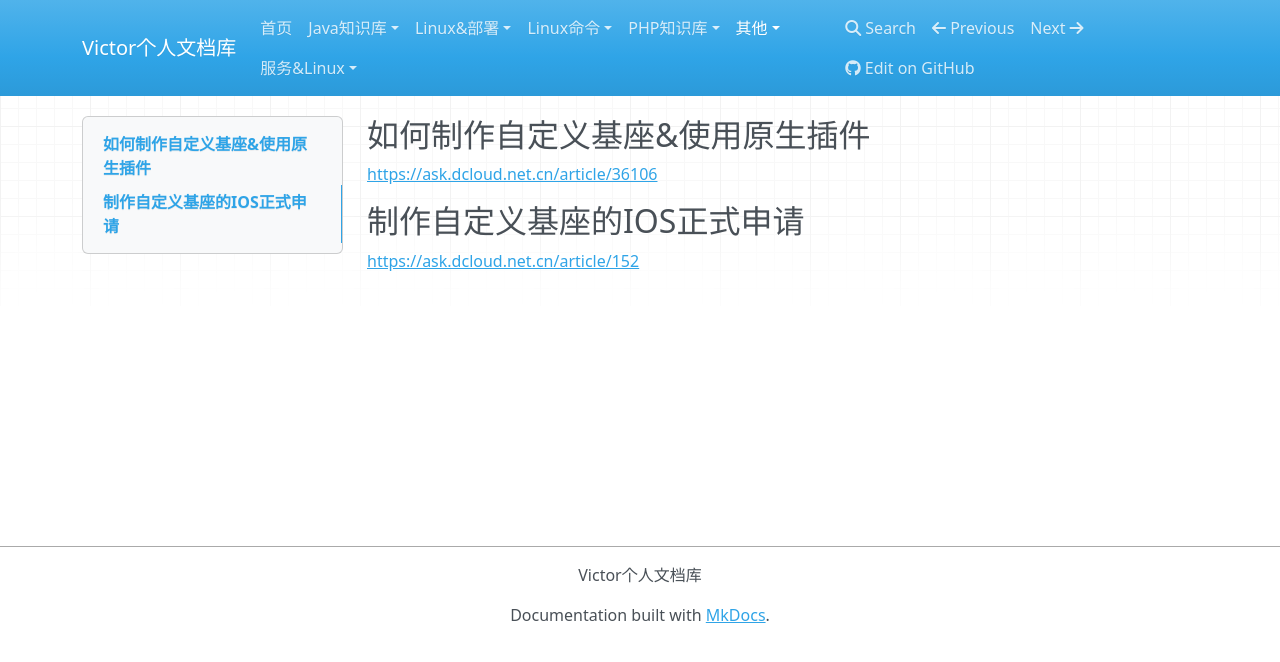
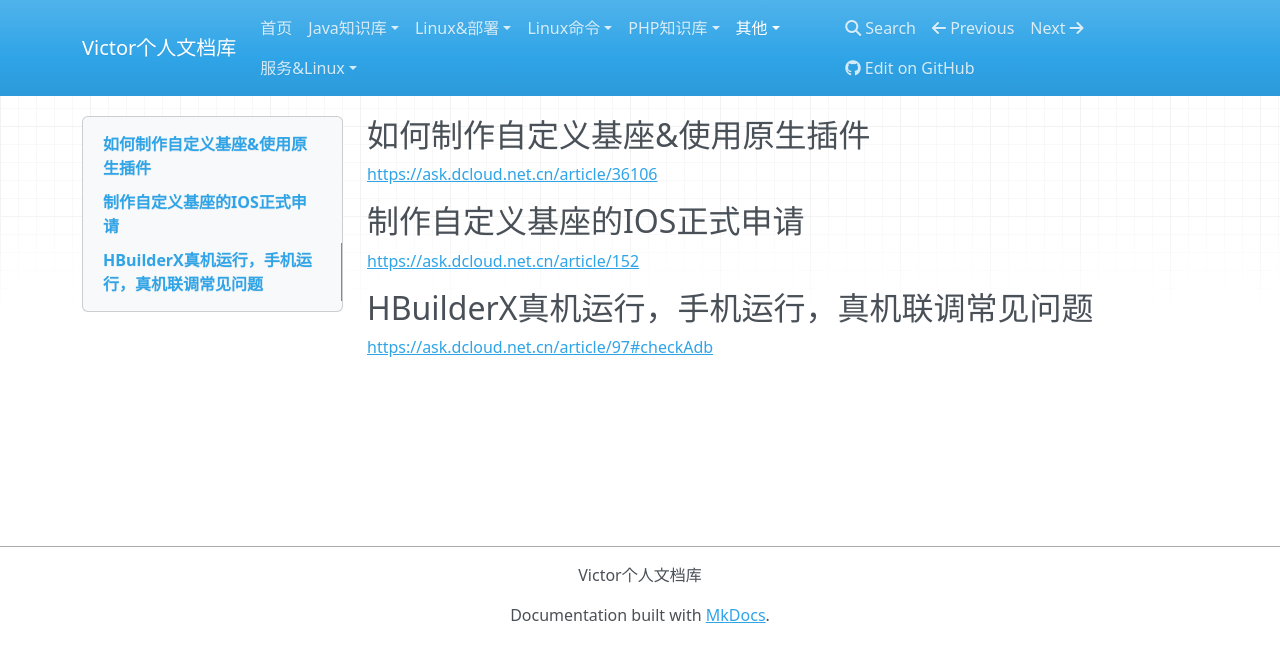
Before and after one commit to victor24680/victorDocs, an MkDocs documentation site: the page built from docs/其他/uniApp网址收集.md, in a window 1280 px wide. Shown: the top 662 px of the page. Built offline with MkDocs 1.6.1, drawn with Linux system fonts in a browser that asks for light colours; nearby versions of some CDN libraries.

Commit message:
真机运行常见问题

```diff
--- a/docs/其他/uniApp网址收集.md
+++ b/docs/其他/uniApp网址收集.md
@@ -4,3 +4,6 @@
 
 ## 制作自定义基座的IOS正式申请
 [https://ask.dcloud.net.cn/article/152](https://ask.dcloud.net.cn/article/152)
+
+## HBuilderX真机运行，手机运行，真机联调常见问题
+[https://ask.dcloud.net.cn/article/97#checkAdb](https://ask.dcloud.net.cn/article/97#checkAdb)
```
